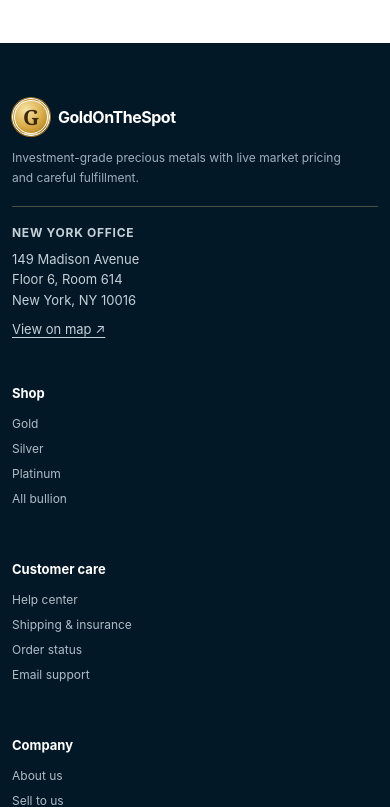
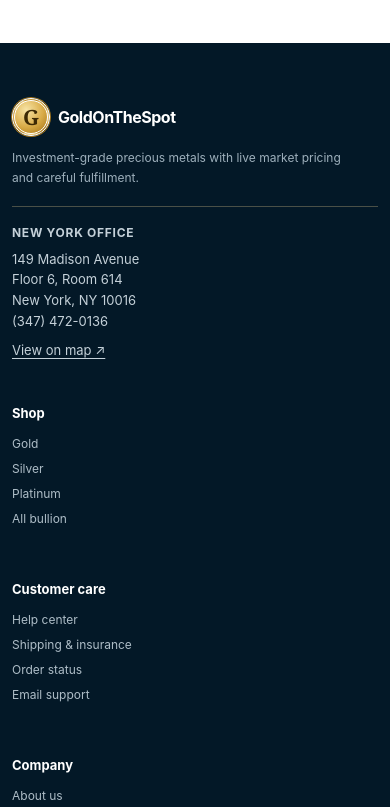
Before and after one commit to Esthererani1234/ui, a React (Vite) app: page / in a window 390 px wide. Shown: the part 4138-4945 px from the top of the page. Built offline with nearby package versions, Linux system fonts and the light colour scheme; no server answers; the database is empty.

Commit message:
Add the New York office phone number to the storefront footer

```diff
--- a/src/components/Layout.jsx
+++ b/src/components/Layout.jsx
@@ -150,7 +150,13 @@ export default function Layout() {
       <main id="main-content"><Outlet /></main>
       <footer className="site-footer">
         <div className="container footer-grid">
-          <div className="footer-brand"><Logo /><p>Investment-grade precious metals with live market pricing and careful fulfillment.</p><OfficeAddress /></div>
+          <div className="footer-brand">
+            <Logo />
+            <p>Investment-grade precious metals with live market pricing and careful fulfillment.</p>
+            <OfficeAddress>
+              <a href="tel:+13474720136" aria-label="Call the New York office at (347) 472-0136">(347) 472-0136</a>
+            </OfficeAddress>
+          </div>
           <div><h4>Shop</h4><Link to="/shop?metal=gold">Gold</Link><Link to="/shop?metal=silver">Silver</Link><Link to="/shop?metal=platinum">Platinum</Link><Link to="/shop">All bullion</Link></div>
           <div><h4>Customer care</h4><Link to="/support">Help center</Link><Link to="/shipping">Shipping & insurance</Link><Link to="/account?tab=orders">Order status</Link><a href="mailto:support@goldonthespot.com">Email support</a></div>
           <div><h4>Company</h4><Link to="/about">About us</Link><Link to="/sell">Sell to us</Link><Link to="/terms">Terms of purchase</Link><Link to="/terms#cancellations-returns-and-refunds">Returns & refunds</Link><Link to="/privacy">Privacy & choices</Link></div>
--- a/src/components/OfficeAddress.jsx
+++ b/src/components/OfficeAddress.jsx
@@ -1,6 +1,15 @@
 import { officeAddress, officeMapUrl } from '../../shared/business.js';
 import './officeAddress.css';
 
-export default function OfficeAddress() {
-  return <div className="office-address"><strong>New York office</strong><address>{officeAddress.map(line => <span key={line}>{line}</span>)}</address><a href={officeMapUrl} target="_blank" rel="noopener noreferrer">View on map ↗</a></div>;
+export default function OfficeAddress({ children }) {
+  return (
+    <div className="office-address">
+      <strong>New York office</strong>
+      <address>
+        {officeAddress.map(line => <span key={line}>{line}</span>)}
+        {children}
+      </address>
+      <a href={officeMapUrl} target="_blank" rel="noopener noreferrer">View on map ↗</a>
+    </div>
+  );
 }
```
